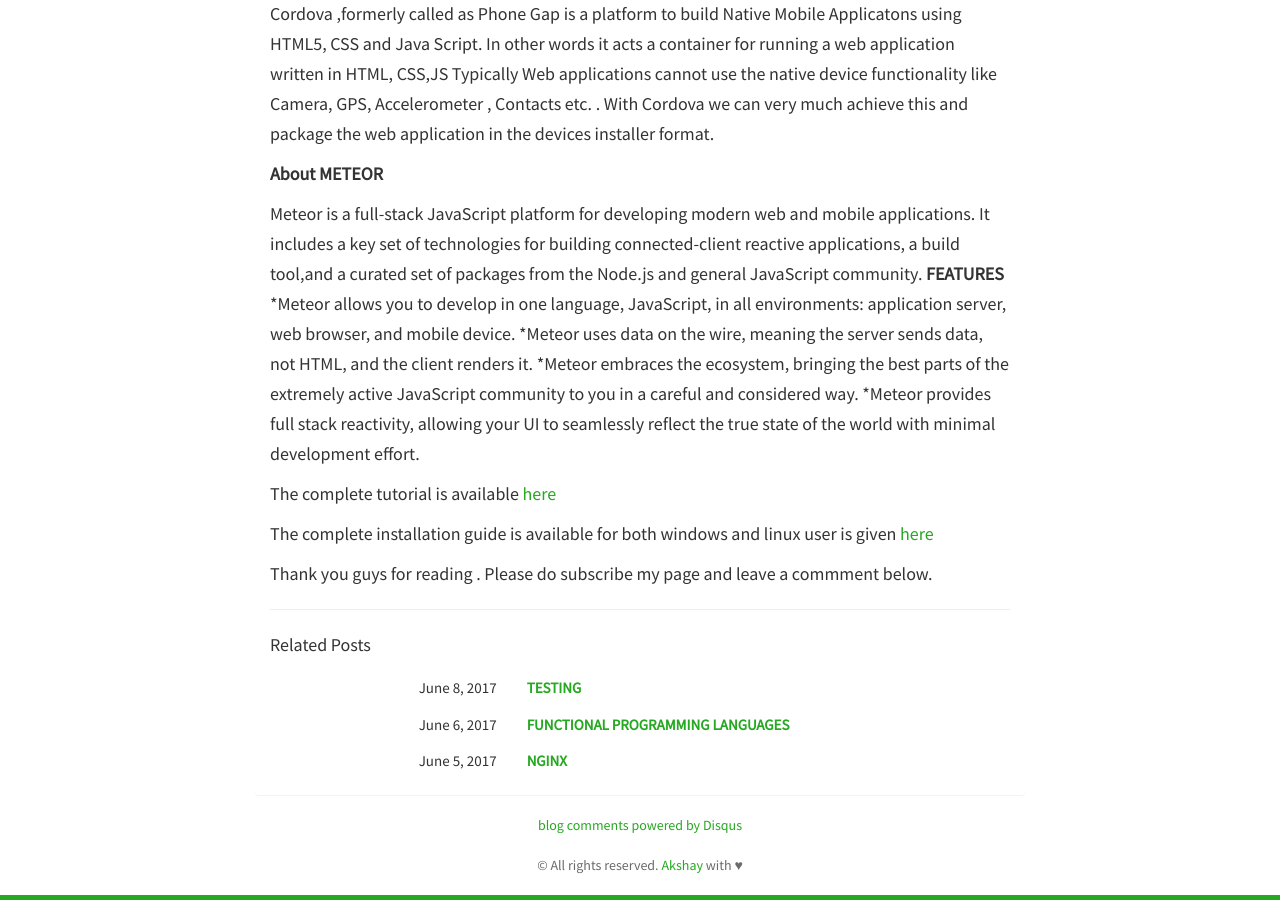
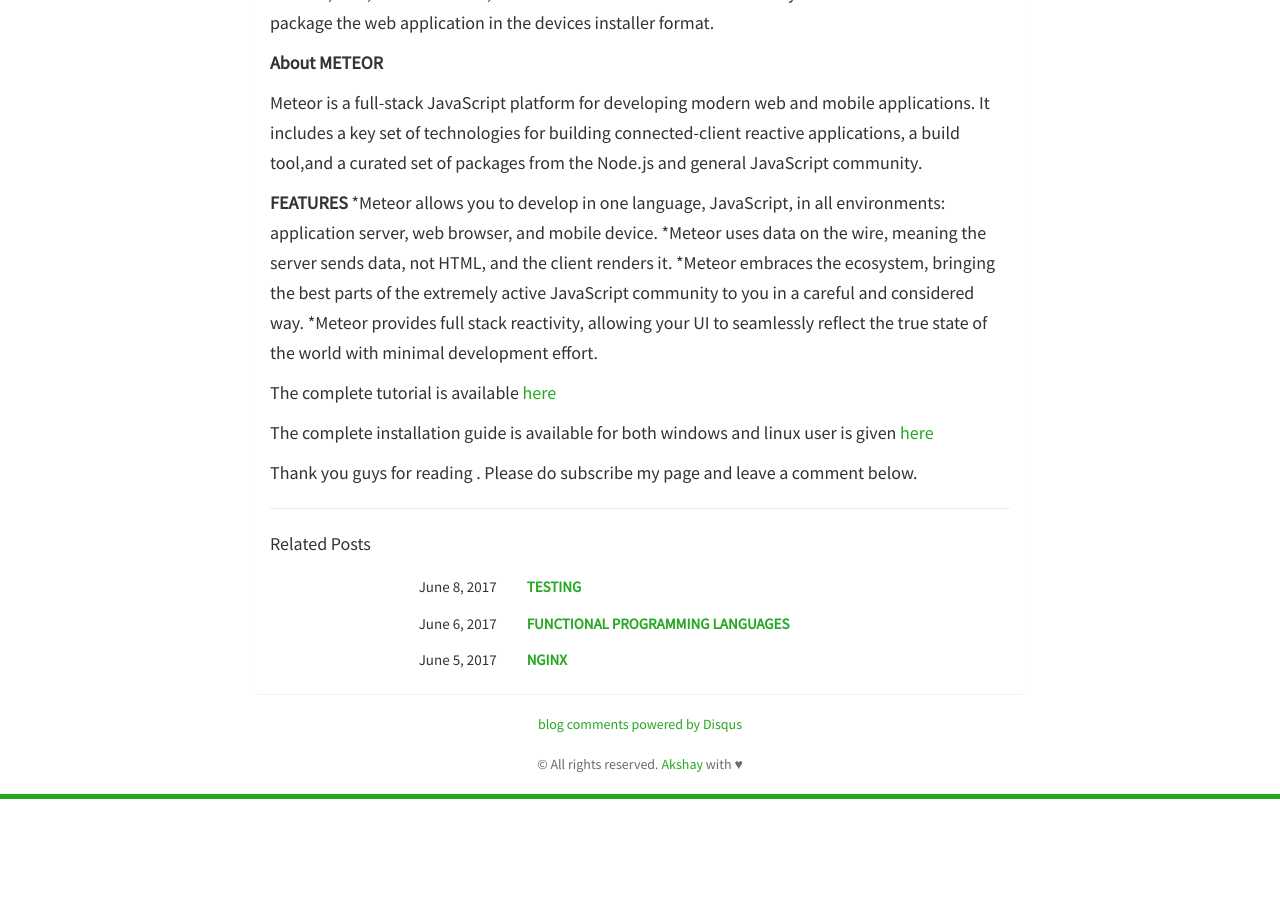
Before and after one commit to Akshaykishore/AkshayKishore.github.io, a Jekyll site: the page built from _posts/2017-06-14-METEOR.md, in a window 1280 px wide and 900 px high, scrolled down 1008 px. Built offline with Jekyll 4.4.1, drawn with Linux system fonts in a browser that asks for light colours; nearby versions of some CDN libraries; our own code applies the rules of GitHub Pages for plain Markdown files; comment, search, counter and statistics services are not loaded; after the commit the page ends 1807 px from its top, so only the background shows below that; some of the changed text lies outside the part shown.

Commit message:
Create 2017-06-14-METEOR.md

```diff
--- a/_posts/2017-06-14-METEOR.md
+++ b/_posts/2017-06-14-METEOR.md
@@ -36,6 +30,7 @@ With Cordova we can very much achieve this and package the web application in th
 Meteor is a full-stack JavaScript platform for developing modern web and mobile applications. It includes a key set of
 technologies for building connected-client reactive applications, a build tool,and a curated set of packages from the Node.js
 and general JavaScript community.
+
 **FEATURES**
 *Meteor allows you to develop in one language, JavaScript, in all environments: application server, web browser, and mobile device.
 *Meteor uses data on the wire, meaning the server sends data, not HTML, and the client renders it.
@@ -46,4 +41,4 @@ The complete tutorial is available [here](https://www.meteor.com/tutorials/blaze
 
 The complete installation guide is available for both windows and linux user is given [here](https://www.meteor.com/tutorials/blaze/creating-an-app?_ga=2.45561892.1678177808.1497378677-651906401.1497378677)
 
-Thank you guys for reading . Please do subscribe my page and leave a commment below.
+Thank you guys for reading . Please do subscribe my page and leave a comment below.
```
Also changed, not shown: other parts of _posts/2017-06-14-METEOR.md (+1 -7 lines).
